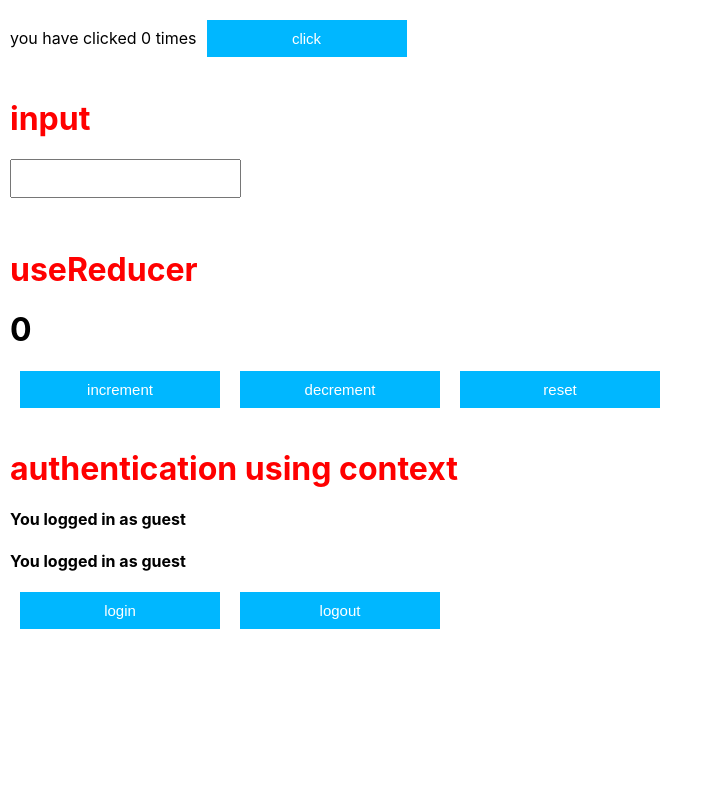
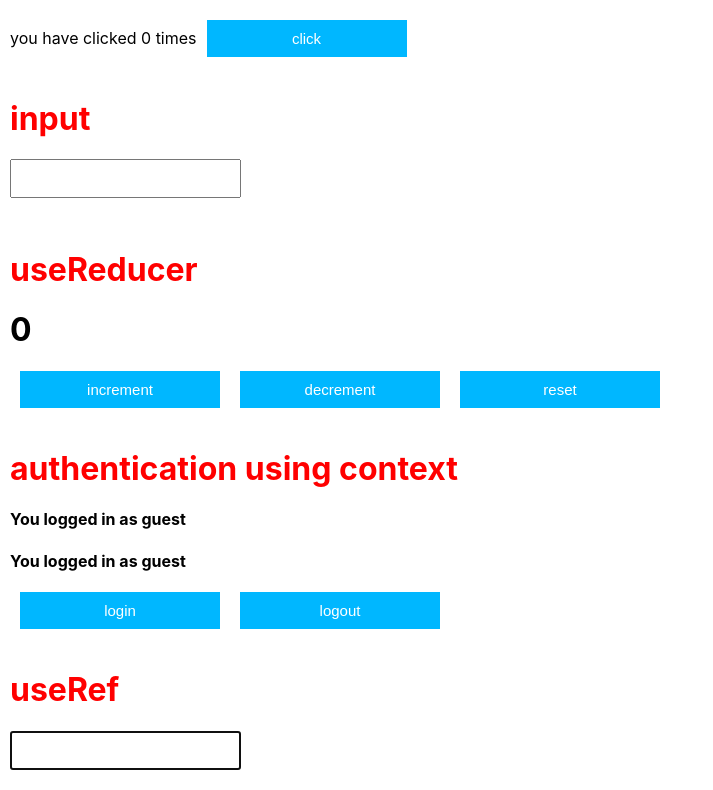
Before and after one commit to vidhanshu/react-typescript-tutorial, a React (Create React App) app: page / in a window 1280 px wide. Shown: the part 881-1671 px from the top of the page, without its empty margins (0-713 px from the left). Before the commit the page ends 1520 px from the top, so only its background shows below. Built offline with nearby package versions, Linux system fonts and the light colour scheme.

Commit message:
useRef done

```diff
--- a/src/App.tsx
+++ b/src/App.tsx
@@ -5,6 +5,7 @@ import AuthUsingContext from "./components/useContext/AuthUsingContext";
 import Button from "./components/Button";
 import Container from "./components/Container";
 import Counter from "./components/useReducer/Counter";
+import DomRef from "./components/useRef/DomRef";
 import Greet from "./components/Greet";
 import Input from "./components/Input";
 import Person from "./components/Person";
@@ -63,6 +64,9 @@ function App() {
           <Section title="authentication using context">
             <AuthUsingContext />
           </Section>
+          <Section title="useRef">
+            <DomRef />
+          </Section>
         </div>
       </AuthContextProvider>
     </ThemeContextProvider>
--- /dev/null
+++ b/src/components/useRef/DomRef.tsx
@@ -0,0 +1,11 @@
+import { useEffect, useRef } from "react";
+
+function DomRef() {
+  const ref = useRef<HTMLInputElement>(null!);
+  useEffect(() => {
+    ref.current.focus();
+  });
+  return <input ref={ref} type="text" />;
+}
+
+export default DomRef;
```
